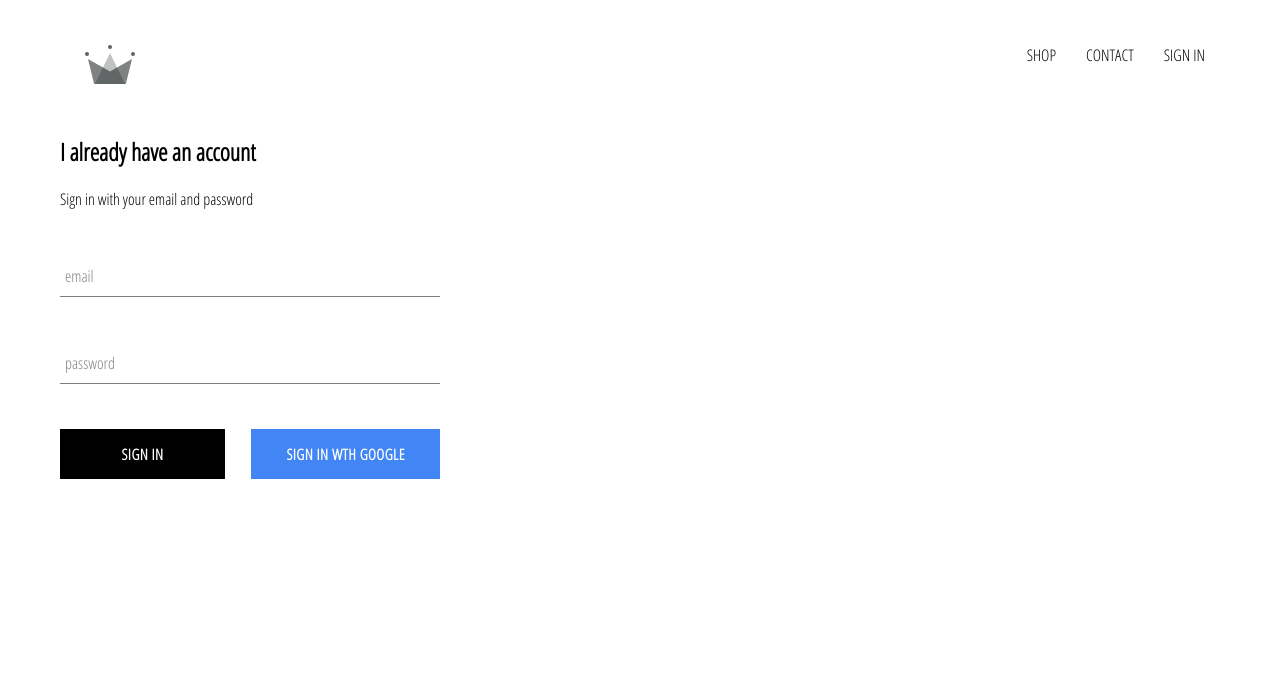
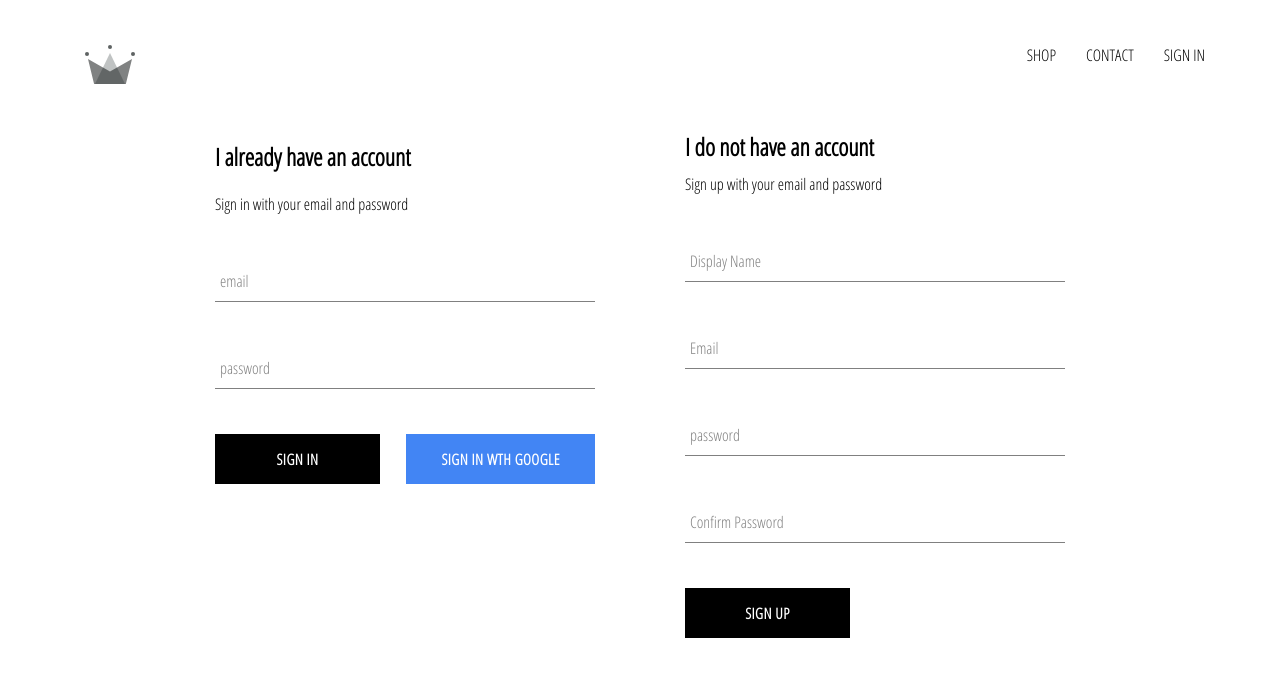
Before and after one commit to renjeffreyy/crwn-clothing, a React (Create React App) app: page /signin in a window 1280 px wide. Shown: the top 676 px of the page. Built offline with nearby package versions, Linux system fonts and the light colour scheme; no server answers.

Commit message:
implemented firebase utils, included ability to store authenticated users, fixed sign up component

```diff
--- a/package.json
+++ b/package.json
@@ -11,7 +11,7 @@
     "react": "^16.12.0",
     "react-dom": "^16.12.0",
     "react-router-dom": "^5.1.2",
-    "react-scripts": "3.3.0"
+    "react-scripts": "^3.0.1"
   },
   "scripts": {
     "start": "react-scripts start",
--- a/src/App.js
+++ b/src/App.js
@@ -33,6 +33,8 @@
               }
             },
           );
+
+          console.log(this.state)
         });
       }
       this.setState({currentUser: userAuth});
--- a/src/components/header/header.component.jsx
+++ b/src/components/header/header.component.jsx
@@ -1,5 +1,5 @@
 import React from 'react';
-import { Link}  from 'react-router-dom'
+import { Link }  from 'react-router-dom'
 
 import { ReactComponent as Logo } from '../../assets/crown.svg'
 import { auth } from '../../firebase/firebase.utils'
--- a/src/components/sign-up/sign-up.component.jsx
+++ b/src/components/sign-up/sign-up.component.jsx
@@ -3,4 +3,100 @@
 import FormInput from '../form-input/form-input.component';
 import CustomButton from '../custom-button/custom-button.component';
 
-import { auth, createUserProfileDocument } from '../../firebase/firebase.utils'
+import { auth, createUserProfileDocument } from '../../firebase/firebase.utils';
+
+import './sign-up.styles.scss';
+
+class SignUp extends React.Component {
+    constructor(){
+        super();
+
+        this.state = {
+            displayName:'',
+            email: '',
+            password: '',
+            confirmPassword: ''
+        };
+    }
+
+    handleSubmit = async event => {
+        event.preventDefault();
+
+        const { displayName, email, password, confirmPassword } = this.state;
+
+        if(password !== confirmPassword){
+            alert("passwords don't match");
+            return;
+        }
+        try {
+            const { user } = await auth.createUserWithEmailAndPassword(
+                email,
+                password
+            );
+
+            await createUserProfileDocument(user, { displayName });
+
+            this.setState({
+                displayName:'',
+                email: '',
+                password: '',
+                confirmPassword: ''
+            });
+        } catch (error){
+            console.error(error);
+        }
+    };
+
+    handleChange = event => {
+        const { name, value } = event.target;
+
+        this.setState({ [name]: value });
+    };
+
+    render(){
+        const { displayName, email, password, confirmPassword} = this.state;
+        return(
+            <div className='sign-up'>
+                <h2 className='title'>I do not have an account</h2>
+                <span>Sign up with your email and password</span>
+                <form className='sign-up-form' onSubmit={ this.handleSubmit}>
+                    <FormInput
+                        type ='text'
+                        name = 'displayName'
+                        value = { displayName }
+                        onChange={this.handleChange}
+                        label='Display Name'
+                        required
+                    />
+                    <FormInput
+                        type ='email'
+                        name = 'email'
+                        value = { email }
+                        onChange={this.handleChange}
+                        label='Email'
+                        required
+                    />
+                    <FormInput
+                        type ='password'
+                        name = 'password'
+                        value = { password }
+                        onChange={this.handleChange}
+                        label='password'
+                        required
+                    />
+                    <FormInput
+                        type ='password'
+                        name = 'confirmPassword'
+                        value = { confirmPassword }
+                        onChange={this.handleChange}
+                        label='Confirm Password'
+                        required
+                    />
+                    <CustomButton type = 'submit' >SIGN UP</CustomButton>
+                </form>
+            </div>
+        );
+    }
+}
+
+export default SignUp;
--- a/src/components/sign-up/sign-up.styles.scss
+++ b/src/components/sign-up/sign-up.styles.scss
@@ -0,0 +1,9 @@
+.sign-up{
+    display: flex;
+    flex-direction: column;
+    width: 380px;
+
+    .title{
+        margin: 10px 0;
+    }
+}
--- a/src/pages/sign-in-and-sign-up/sign-in-and-sign-up.component.jsx
+++ b/src/pages/sign-in-and-sign-up/sign-in-and-sign-up.component.jsx
@@ -2,10 +2,12 @@
 
 import './sign-in-and-sign-up.styles.scss'
 import SignIn from '../../components/sign-in/sign-in.component'
+import SignUp from '../../components/sign-up/sign-up.component'
 
 const SignInAndSignUpPage = () => (
     <div className='sign-in-and-sign-up'>
         <SignIn/>
+        <SignUp/>
     </div>
 )
 
--- a/src/pages/sign-in-and-sign-up/sign-in-and-sign-up.styles.scss
+++ b/src/pages/sign-in-and-sign-up/sign-in-and-sign-up.styles.scss
@@ -0,0 +1,6 @@
+.sign-in-and-sign-up{
+    width:850px;
+    display: flex;
+    justify-content: space-between;
+    margin: 30px auto;
+}
```
Also changed, not shown: src/components/form-input/form-input.component.jsx (+6 -7 lines), 1 other file (tests, documents, lock files or other folders).
